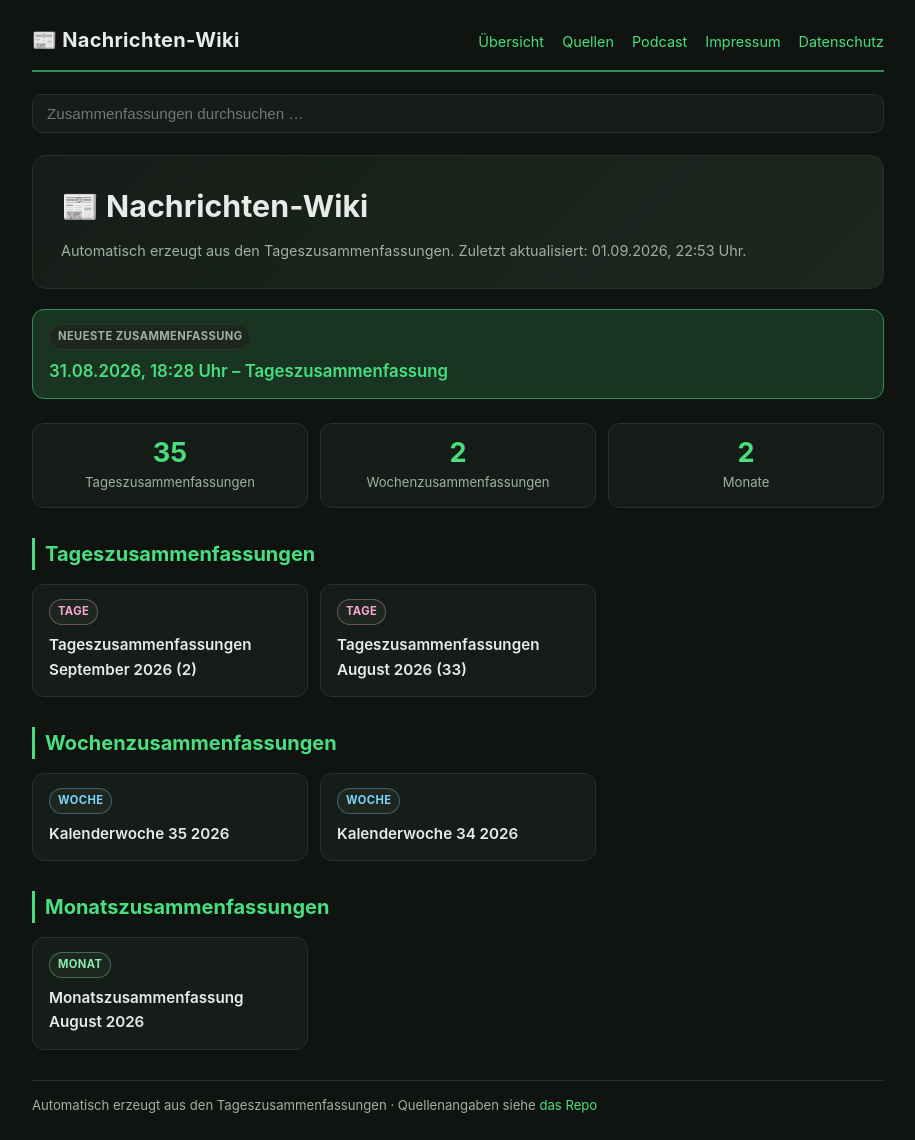
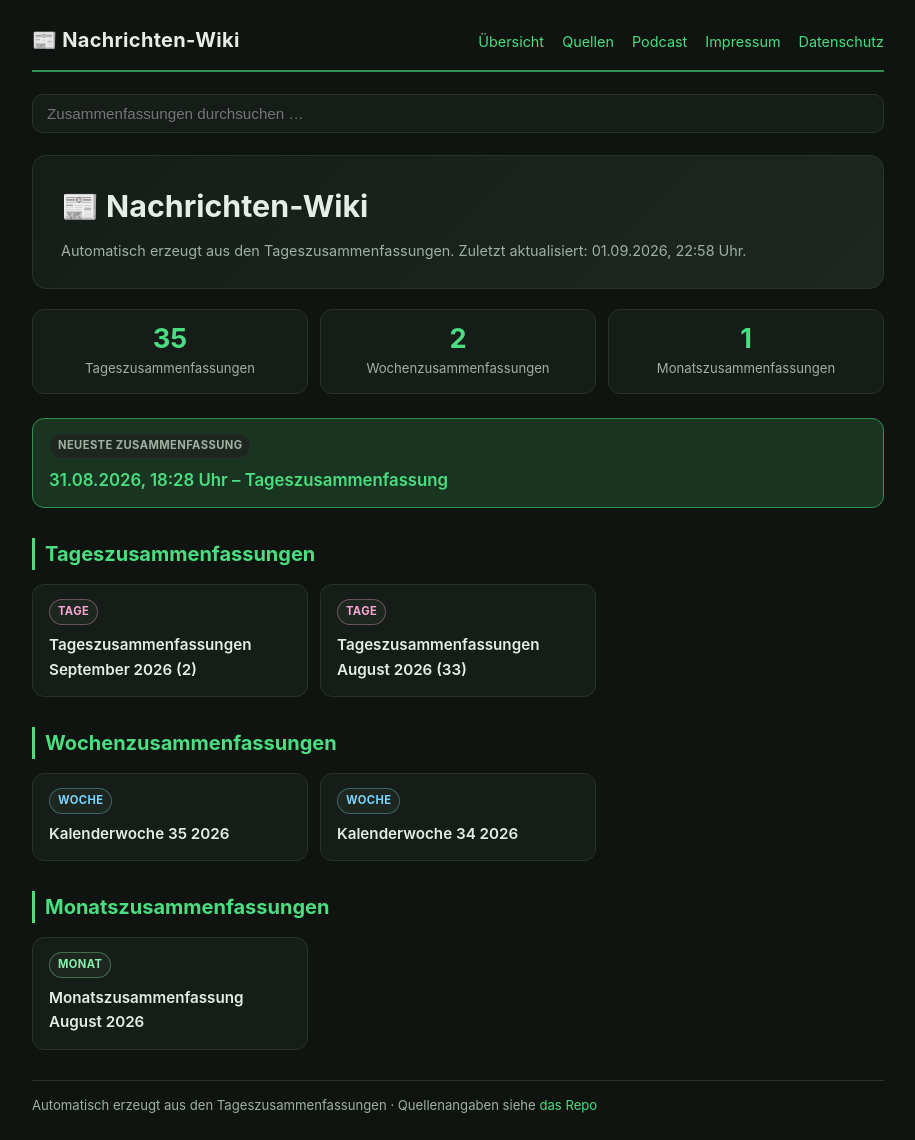
Before and after one commit to Ubuntu51/news-wiki, a Jekyll site: the page built from index.md, in a window 1280 px wide. Shown: the whole page, without its empty margins (182-1097 px from the left). Built offline with Jekyll 4.4.1, drawn with Linux system fonts in a browser that asks for light colours.

Commit message:
Dashboard: Zähler-Kacheln oben (Monatszusammenfassungen zählt nur komplette Monate), Neueste Zusammenfassung darunter

```diff
--- a/index.md
+++ b/index.md
@@ -6,18 +6,18 @@ body_class: home
 
 <div class="hero">
   <h1>📰 Nachrichten-Wiki</h1>
-  <p>Automatisch erzeugt aus den Tageszusammenfassungen. Zuletzt aktualisiert: 01.09.2026, 22:53 Uhr.</p>
+  <p>Automatisch erzeugt aus den Tageszusammenfassungen. Zuletzt aktualisiert: 01.09.2026, 22:58 Uhr.</p>
+</div>
+
+<div class="stats">
+  <div class="stat"><strong>35</strong><span>Tageszusammenfassungen</span></div>
+  <div class="stat"><strong>2</strong><span>Wochenzusammenfassungen</span></div>
+  <div class="stat"><strong>1</strong><span>Monatszusammenfassungen</span></div>
 </div>
 
 <div class="card featured">
   <span class="tag">Neueste Zusammenfassung</span>
   <a href="2026/08/2026-08-31_18-28.html">31.08.2026, 18:28 Uhr – Tageszusammenfassung</a>
-</div>
-
-<div class="stats">
-  <div class="stat"><strong>35</strong><span>Tageszusammenfassungen</span></div>
-  <div class="stat"><strong>2</strong><span>Wochenzusammenfassungen</span></div>
-  <div class="stat"><strong>2</strong><span>Monate</span></div>
 </div>
 
 ## Tageszusammenfassungen
```
